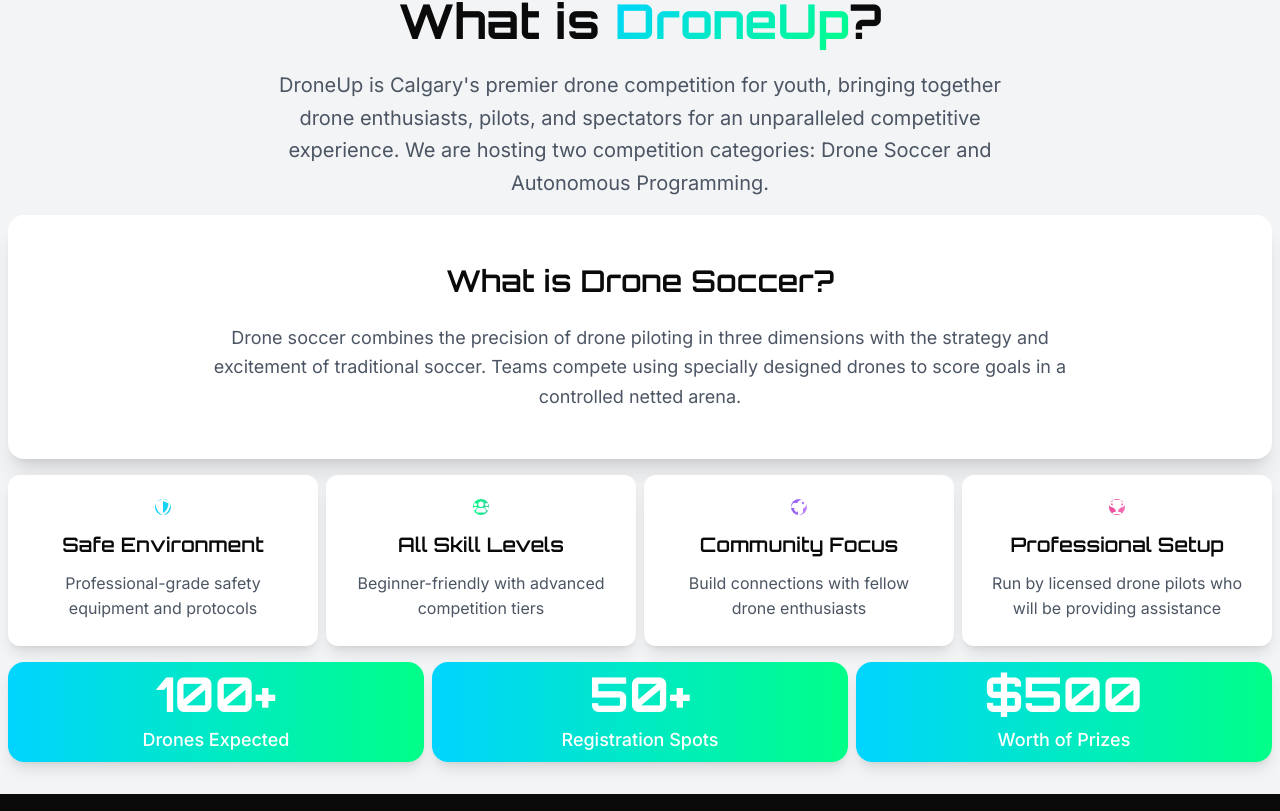
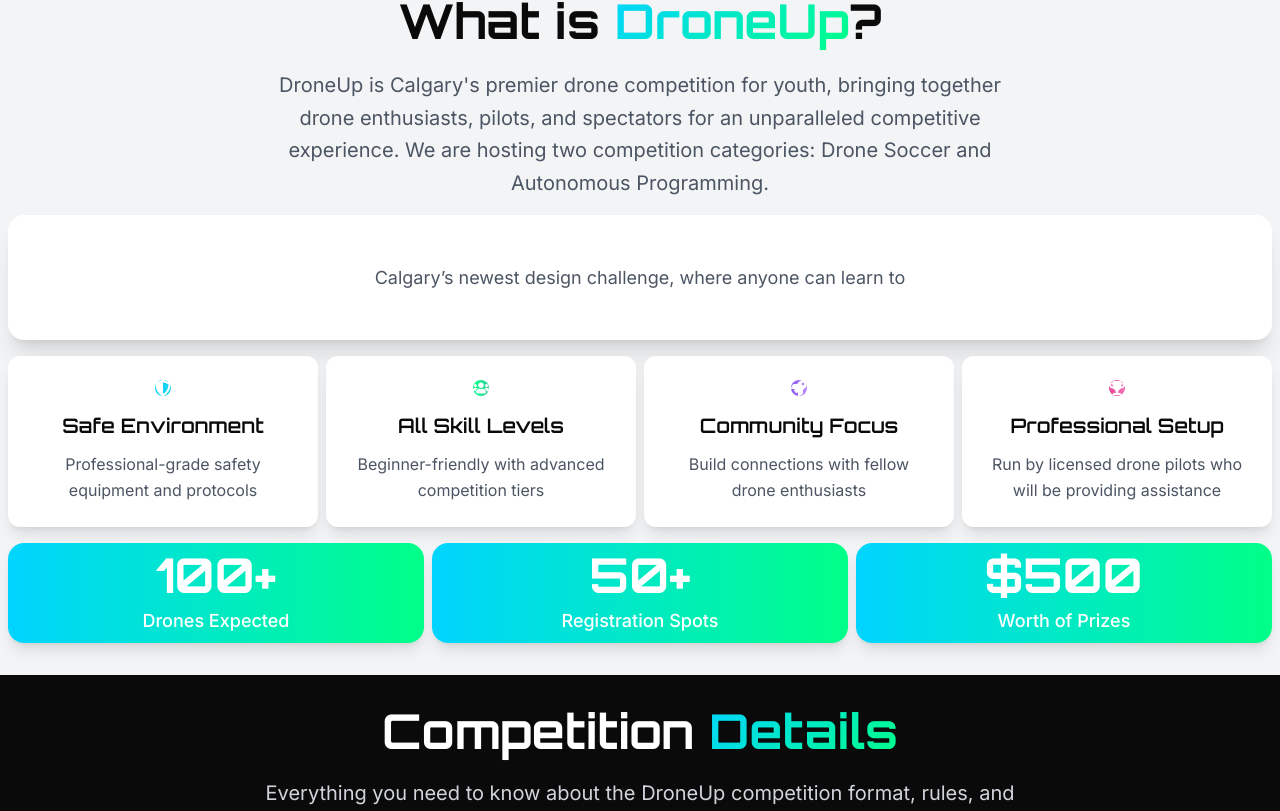
Before and after one commit to AdvancedUAV/DroneUp-Site, a React (Vite) app: page / in a window 1280 px wide. Shown: the part 835-1646 px from the top of the page. Built offline with nearby package versions, Linux system fonts and the light colour scheme.

Commit message:
Delete parts of mission statement

```diff
--- a/src/components/AboutSection.tsx
+++ b/src/components/AboutSection.tsx
@@ -69,13 +69,11 @@
           className="bg-white rounded-2xl shadow-xl p-8 md:p-12 mb-16"
         >
           <div className="max-w-4xl mx-auto text-center">
-            <h3 className="text-2xl md:text-3xl font-orbitron font-semibold text-deep-space mb-6">
+            {/* <h3 className="text-2xl md:text-3xl font-orbitron font-semibold text-deep-space mb-6">
               What is Drone Soccer?
-            </h3>
+            </h3> */}
             <p className="text-lg text-gray-600 leading-relaxed">
-              Drone soccer combines the precision of drone piloting in three dimensions with the strategy and excitement
-              of traditional soccer. Teams compete using specially designed drones to score goals
-              in a controlled netted arena.
+            Calgary’s newest design challenge, where anyone can learn to
             </p>
           </div>
         </motion.div>
```
